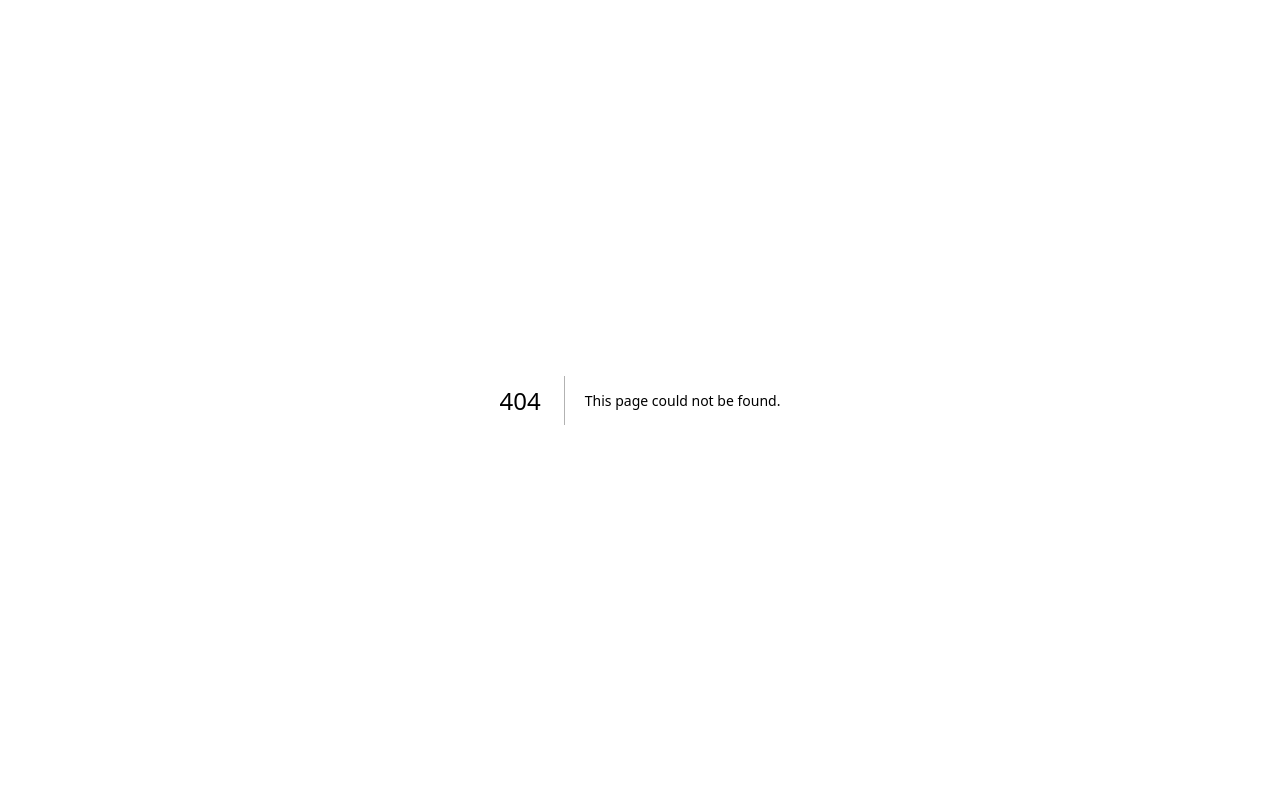
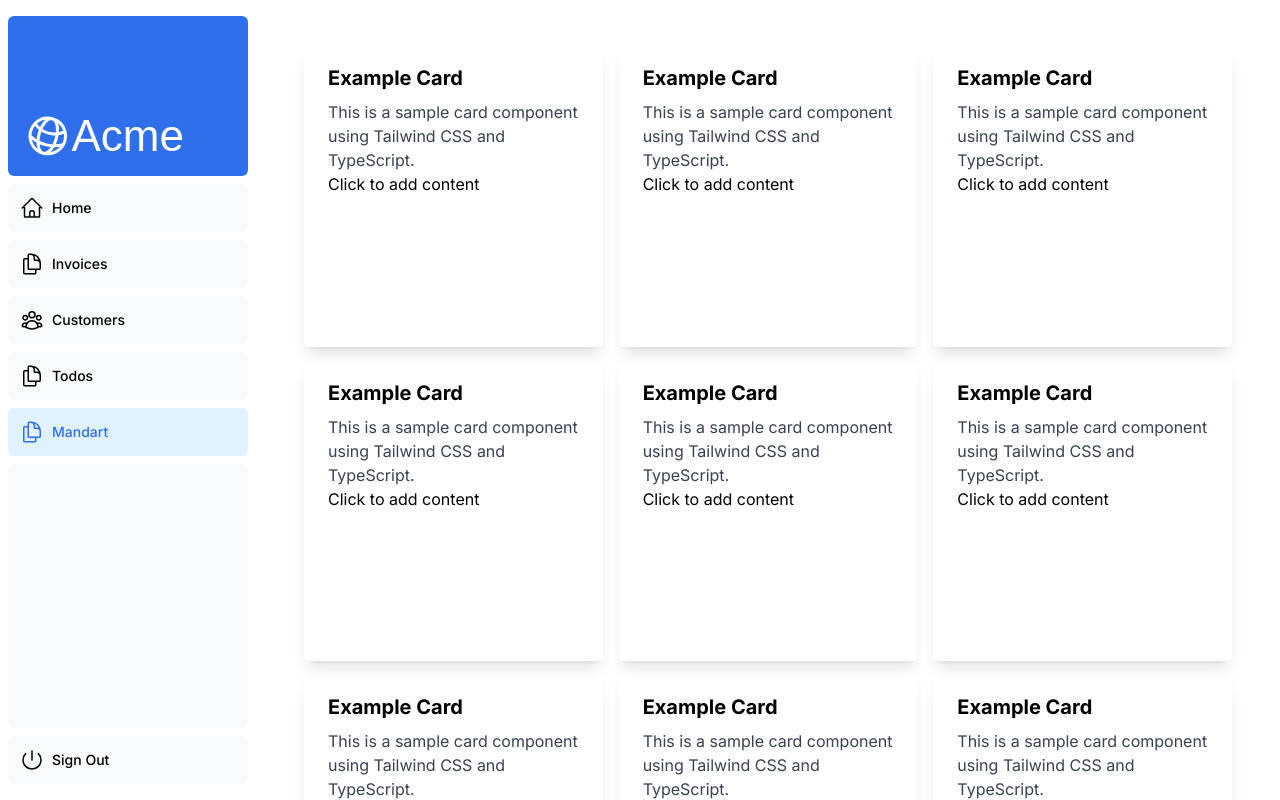
Before and after one commit to nemo7023/nextjs-dashboard, a Next.js app in the folder nextjs-dashboard/: page /dashboard/mandart in a window 1280 px wide. Before the commit this address had no page. Built offline with nearby package versions, Linux system fonts and the light colour scheme; a web font is replaced by a local one.

Commit message:
20231212

```diff
--- /dev/null
+++ b/nextjs-dashboard/app/dashboard/mandart/page.tsx
@@ -0,0 +1,20 @@
+'use client';
+import React, { useState } from 'react';
+import Card from '@/app/ui/mandarat/card';
+
+export default function Page() {
+  return (
+    <div className=" grid grid-cols-3 items-center  justify-center gap-4">
+      {[1, 2, 3, 4, 5, 6, 7, 8, 9].map((sectionId) => (
+        <div key={sectionId}>
+          <Card
+            id={sectionId}
+            title="Example Card"
+            description="This is a sample card component using Tailwind CSS and TypeScript."
+            imageUrl="https://via.placeholder.com/300"
+          />
+        </div>
+      ))}
+    </div>
+  );
+}
--- a/nextjs-dashboard/app/dashboard/todo/components/modal.tsx
+++ b/nextjs-dashboard/app/dashboard/todo/components/modal.tsx
@@ -9,9 +9,13 @@ interface Props {
   create_date: string;
 }
 export default function Modal(props: Props) {
-  const [newTodo, setNewTodo] = useState(props.task);
+  const [newTodo, setNewTodo] = useState(props.task || '');
   const currentDate = new Date();
   const formattedDateTime = currentDate.toISOString();
+
+  useEffect(() => {
+    setNewTodo(props.task || '');
+  }, [props.task]);
 
   const updateTodo = async (id: any) => {
     try {
--- a/nextjs-dashboard/app/dashboard/todo/page.tsx
+++ b/nextjs-dashboard/app/dashboard/todo/page.tsx
@@ -12,6 +12,11 @@ type SearchParamProps = {
 
 export default function Page({ searchParams }: SearchParamProps) {
   const [newTodo, setNewTodo] = useState('');
+  const [selectedTodo, setSelectedTodo] = useState<{
+    id: string;
+    task: string;
+    create_date: string;
+  } | null>(null);
   const currentDate = new Date();
   const formattedDateTime = currentDate.toISOString();
   const id = Date.parse(formattedDateTime).toString();
@@ -78,6 +83,21 @@ export default function Page({ searchParams }: SearchParamProps) {
     }
   };
 
+  const selectTodo = async (id: any) => {
+    try {
+      const response = await fetch(`http://127.0.0.1:8000/tasks/${id}`, {
+        method: 'get',
+        headers: {
+          'Content-Type': 'application/json',
+        },
+      });
+      const data = await response.json();
+      setSelectedTodo(data);
+    } catch (error) {
+      console.error('Error selecting todo:', error);
+    }
+  };
+
   if (error) return <div>failed to load</div>;
   if (isLoading) return <div>loading...</div>;
 
@@ -109,18 +129,21 @@ export default function Page({ searchParams }: SearchParamProps) {
           <div>
             {todos.map((todo: any) => (
               <div
-                className="flex cursor-pointer items-center justify-between border-t p-3 "
+                className="flex cursor-pointer items-center justify-between border-t p-3  "
                 key={todo.id}
               >
-                <div className="flex items-center">
+                <div className="flex items-center  overflow-hidden whitespace-normal">
                   <div className="ml-2 flex flex-col">
-                    <div className="text-sm font-bold leading-snug text-gray-900">
+                    <div className=" text-sm font-bold leading-snug text-gray-900">
                       {todo.task}
                     </div>
                   </div>
                 </div>
-                <div>
-                  <button className="text-md ml-1 h-8 rounded-full border border-blue-400 px-3 font-bold text-blue-400 hover:bg-blue-100 ">
+                <div className="ml-2 flex ">
+                  <button
+                    className="text-md ml-1 h-8 rounded-full border border-blue-400 px-3 font-bold text-blue-400 hover:bg-blue-100 "
+                    onClick={() => selectTodo(todo.id)}
+                  >
                     <Link href="/dashboard/todo/?show=true">Edit</Link>
                   </button>
 
@@ -131,7 +154,7 @@ export default function Page({ searchParams }: SearchParamProps) {
                     Delete
                   </button>
 
-                  {show && <Modal {...todo} />}
+                  {selectedTodo && show && <Modal {...selectedTodo} />}
                 </div>
               </div>
             ))}
--- a/nextjs-dashboard/app/ui/dashboard/nav-links.tsx
+++ b/nextjs-dashboard/app/ui/dashboard/nav-links.tsx
@@ -19,6 +19,7 @@ const links = [
   },
   { name: 'Customers', href: '/dashboard/customers', icon: UserGroupIcon },
   { name: 'Todos', href: '/dashboard/todo', icon: DocumentDuplicateIcon },
+  { name: 'Mandart', href: '/dashboard/mandart', icon: DocumentDuplicateIcon },
 ];
 
 export default function NavLinks() {
--- /dev/null
+++ b/nextjs-dashboard/app/ui/mandarat/card.tsx
@@ -0,0 +1,48 @@
+import {
+  BanknotesIcon,
+  ClockIcon,
+  UserGroupIcon,
+  InboxIcon,
+} from '@heroicons/react/24/outline';
+import { lusitana } from '@/app/ui/fonts';
+
+import React, { useState } from 'react';
+import CardModal from './cardmodal';
+
+interface CardProps {
+  id: Number;
+  title: string;
+  description: string;
+  imageUrl: string;
+}
+
+export default function Card(porps: CardProps) {
+  const [content, setContent] = useState<string | null>(null);
+  const [showModal, setShowModal] = useState(false);
+
+  const handleCardClick = () => {
+    if (content) {
+      setShowModal(true);
+    } else {
+      const newContent = prompt('Enter content:');
+      setContent(newContent);
+    }
+  };
+  return (
+    <div
+      className="aspect-[4/4] h-full w-full overflow-hidden rounded shadow-lg "
+      onClick={handleCardClick}
+    >
+      <div className="px-6 py-4">
+        <div className="mb-2 text-xl font-bold">{porps.title}</div>
+        <p className="text-base text-gray-700">{porps.description}</p>
+
+        {content || 'Click to add content'}
+
+        {showModal && (
+          <CardModal {...content} onClose={() => setShowModal(false)} />
+        )}
+      </div>
+    </div>
+  );
+}
--- /dev/null
+++ b/nextjs-dashboard/app/ui/mandarat/cardmodal.tsx
@@ -0,0 +1,37 @@
+import React from 'react';
+import { useRouter } from 'next/router';
+
+interface CardModalProps {
+  content: string | null;
+  onClose: () => void;
+}
+
+export default function CardModal({ props: CardModalProps }) {
+  const router = useRouter();
+
+  const handleShowContentPage = () => {
+    router.push(`/content/${props.content}`);
+    props.onClose();
+  };
+
+  return (
+    <div className="fixed inset-0 flex items-center justify-center bg-black bg-opacity-50">
+      <div className="w-96 rounded-md bg-white p-8">
+        <h2 className="mb-4 text-xl font-bold">Card Content</h2>
+        <p className="mb-4">{props.content}</p>
+        <button
+          className="mr-2 rounded-md bg-blue-500 px-4 py-2 text-white"
+          onClick={handleShowContentPage}
+        >
+          Show Content Page
+        </button>
+        <button
+          className="rounded-md bg-gray-300 px-4 py-2 text-black"
+          onClick={props.onClose}
+        >
+          Close
+        </button>
+      </div>
+    </div>
+  );
+}
```
